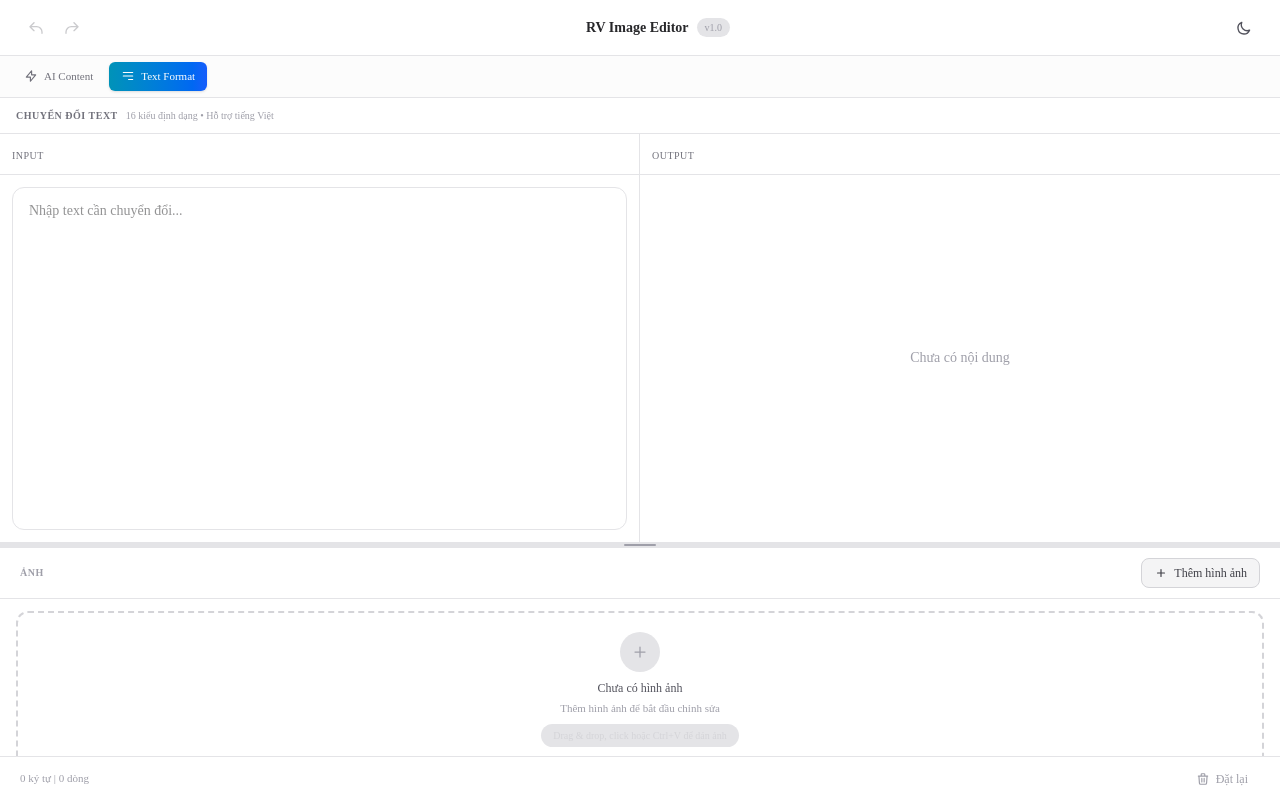
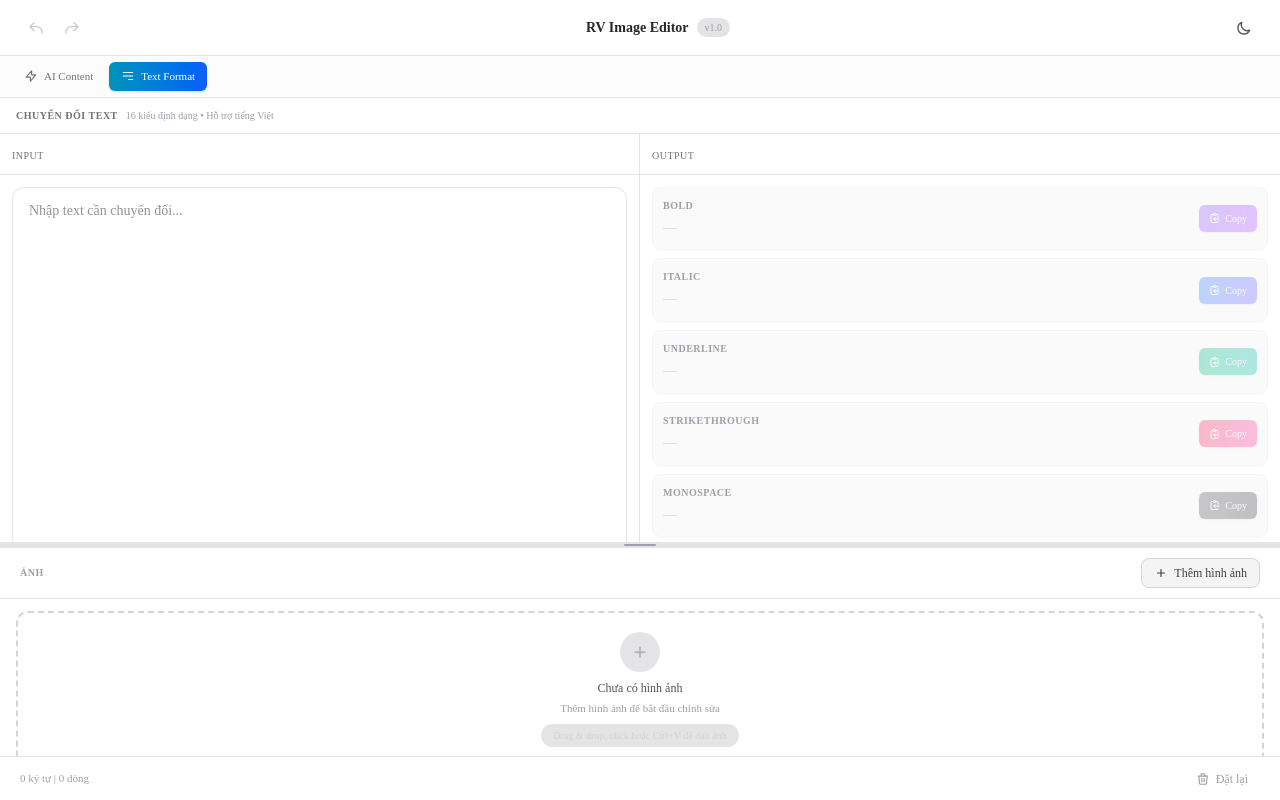
Before and after one commit to LeNguyenTatThang/text-image-editor, a Next.js app: page / in a window 1280 px wide. Both pictures are taken after a click on the button "Text Format". Built offline with nearby package versions, Linux system fonts and the light colour scheme.

Commit message:
fix: remove Sao chép (Nhóm) button, rename Copy, update TextFormatTool output layout

```diff
--- a/src/components/editor/text/RichTextEditor.tsx
+++ b/src/components/editor/text/RichTextEditor.tsx
@@ -248,17 +248,11 @@ export default function RichTextEditor({ initialHtml, onTextChange }: RichTextEd
         <span className="text-[10px] text-zinc-500 uppercase tracking-wider font-semibold">
           Trình soạn thảo
         </span>
-        <button onClick={handleCopy} disabled={isEmpty}
-          className="flex items-center gap-1.5 px-3 py-1.5 text-[11px] font-medium rounded-lg bg-blue-600 text-white hover:bg-blue-500 transition-all duration-200 disabled:opacity-40 disabled:cursor-not-allowed shadow-sm shadow-blue-600/20 hover:shadow-blue-500/30 active:scale-[0.98]"
-          title="Sao chép HTML format (dành cho nhóm Facebook)">
-          <svg className="w-3.5 h-3.5" fill="none" stroke="currentColor" viewBox="0 0 24 24"><path strokeLinecap="round" strokeLinejoin="round" strokeWidth={2} d="M8 5H6a2 2 0 00-2 2v12a2 2 0 002 2h10a2 2 0 002-2v-1M8 5a2 2 0 002 2h2a2 2 0 002-2M8 5a2 2 0 012-2h2a2 2 0 012 2m0 0h2a2 2 0 012 2v3m2 4H10m0 0l3-3m-3 3l3 3" /></svg>
-          Sao chép (Nhóm)
-        </button>
         <button onClick={handleCopyUnicodeBold} disabled={isEmpty}
           className="flex items-center gap-1.5 px-3 py-1.5 text-[11px] font-medium rounded-lg bg-violet-600 text-white hover:bg-violet-500 transition-all duration-200 disabled:opacity-40 disabled:cursor-not-allowed shadow-sm shadow-violet-600/20 hover:shadow-violet-500/30 active:scale-[0.98]"
           title="Sao chép Unicode Bold cho Facebook cá nhân (dấu tiếng Việt giữ nguyên)">
-          <svg className="w-3.5 h-3.5" fill="none" stroke="currentColor" viewBox="0 0 24 24"><path strokeLinecap="round" strokeLinejoin="round" strokeWidth={2} d="M15.232 5.232l3.536 3.536m-2.036-5.036a2.5 2.5 0 113.536 3.536L6.5 21.036H3v-3.572L16.732 3.732z" /></svg>
-          Copy (FB cá nhân)
+          <svg className="w-3.5 h-3.5" fill="none" stroke="currentColor" viewBox="0 0 24 24"><path strokeLinecap="round" strokeLinejoin="round" strokeWidth={2} d="M8 5H6a2 2 0 00-2 2v12a2 2 0 002 2h10a2 2 0 002-2v-1M8 5a2 2 0 002 2h2a2 2 0 002-2M8 5a2 2 0 012-2h2a2 2 0 012 2m0 0h2a2 2 0 012 2v3m2 4H10m0 0l3-3m-3 3l3 3" /></svg>
+          Copy
         </button>
       </div>
 
--- a/src/components/editor/text/TextFormatTool.tsx
+++ b/src/components/editor/text/TextFormatTool.tsx
@@ -290,13 +290,8 @@ export default function TextFormatTool() {
             <span className="text-[10px] font-medium text-zinc-500 uppercase tracking-wider">Output</span>
           </div>
           <div className="flex-1 overflow-y-auto p-3 space-y-2">
-            {!input.trim() ? (
-              <div className="flex items-center justify-center h-full text-sm text-zinc-400 dark:text-zinc-600">
-                Chưa có nội dung
-              </div>
-            ) : (
-              STYLES.map((style, i) => {
-                const result = style.transform(input);
+            {STYLES.map((style, i) => {
+              const result = input.trim() ? style.transform(input) : "";
               const isCopied = copiedIndex === i;
               return (
                 <div
@@ -307,13 +302,14 @@ export default function TextFormatTool() {
                     <div className="text-[10px] font-semibold text-zinc-400 dark:text-zinc-500 mb-1 uppercase tracking-wider">
                       {style.label}
                     </div>
-                      <div className="text-sm text-zinc-800 dark:text-zinc-200 truncate leading-relaxed">
-                        {result}
+                    <div className={`text-sm truncate leading-relaxed ${result ? "text-zinc-800 dark:text-zinc-200" : "text-zinc-300 dark:text-zinc-600"}`}>
+                      {result || "—"}
                     </div>
                   </div>
                   <button
                     onClick={() => handleCopy(result, i)}
-                      className={`flex items-center gap-1 px-2.5 py-1.5 text-[10px] font-medium rounded-md transition-all duration-200 shadow-sm active:scale-[0.95] ${
+                    disabled={!result}
+                    className={`flex items-center gap-1 px-2.5 py-1.5 text-[10px] font-medium rounded-md transition-all duration-200 shadow-sm active:scale-[0.95] disabled:opacity-30 disabled:cursor-not-allowed ${
                       isCopied
                         ? "bg-green-500 text-white"
                         : `bg-gradient-to-r ${style.color} text-white hover:opacity-90`
@@ -333,8 +329,7 @@ export default function TextFormatTool() {
                   </button>
                 </div>
               );
-              })
-            )}
+            })}
           </div>
         </div>
       </div>
```
Lines whose indentation alone changed are shown as unchanged.
